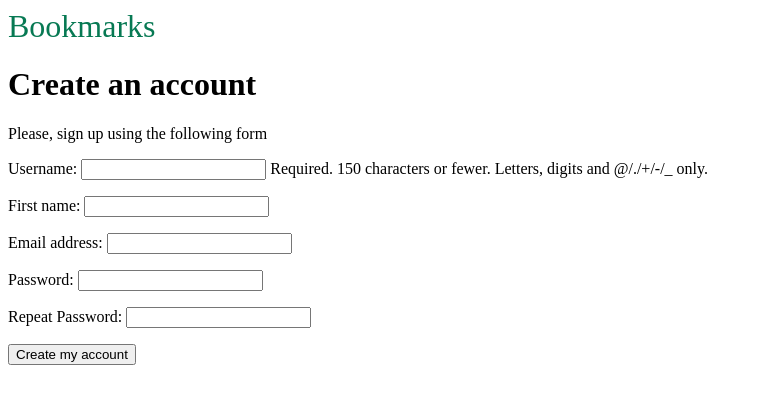
After one commit to AlvinWong7896/socialWebsite, a Django app: page /account/register/ in a window 1280 px wide. The commit adds this page. Shown: the top 404 px of the page, without its empty margins (0-759 px from the left). Run offline with Django 4.2, Linux system fonts and the light colour scheme.

Commit message:
add user registration and user profiles

```diff
--- a/account/forms.py
+++ b/account/forms.py
@@ -1,6 +1,22 @@
 from django import forms
+from django.contrib.auth.models import User
 
 
 class LoginForm(forms.Form):
     username = forms.CharField()
     password = forms.CharField(widget=forms.PasswordInput)
+
+
+class UserRegistrationForm(forms.ModelForm):
+    password = forms.CharField(label="Password", widget=forms.PasswordInput)
+    password2 = forms.CharField(label="Repeat Password", widget=forms.PasswordInput)
+
+    class Meta:
+        model = User
+        fields = ("username", "first_name", "email")
+
+    def clean_password2(self):
+        cd = self.cleaned_data
+        if cd["password"] != cd["password2"]:
+            raise forms.ValidationError("Password don't match.")
+        return cd["password2"]
--- a/account/static/css/base.css
+++ b/account/static/css/base.css
@@ -1,13 +1,13 @@
 
-.header {
+/* #header {
     background-color: #242424;
     display: flex;
     flex-flow: row wrap;
     justify-content: stretch;
-}
+} */
 
 .logo {
-    color: aquamarine;
+    color: rgb(7, 121, 83);
     font-size: xx-large;
     text-align: left;
 }
@@ -32,3 +32,12 @@
     text-decoration: none;
     color: white;
 }
+
+/* .user a {
+    display: inline-block;
+    padding: 25px;
+    margin: 0 25px;
+    text-align: center ;
+    text-decoration: none;
+    color: white;
+} */
--- /dev/null
+++ b/account/templates/account/register.html
@@ -0,0 +1,15 @@
+{% extends 'base.html' %}
+
+
+{% block title %}Create an account{% endblock title %}
+
+
+{% block content %}
+    <h1>Create an account</h1>
+    <p>Please, sign up using the following form</p>
+    <form method="post">
+        {{ user_form.as_p}}
+        {% csrf_token %}
+        <p><input type="submit" value="Create my account" aria-label="create account"></p>
+    </form>
+{% endblock content %}
--- a/account/templates/base.html
+++ b/account/templates/base.html
@@ -10,7 +10,6 @@
 <body>
     <div id="header">
         <span class="logo">Bookmarks</span>
-
         {% if request.user.is_authenticated %}
             <ul class="menu">
                 <li {% if section == 'dashboard' %} class="selected"{% endif %}>
@@ -25,12 +24,11 @@
         {% endif %}
 
         <span class="user">
-
             {% if request.user.is_authenticated %}
                 Hello {{ request.user.first_name }}
                 <a href="{% url 'logout' %}">Logout</a>
             {% else %}
-                <a href="{% url 'login' %}">Log-in</a>
+                <!-- <a href="{% url 'login' %}">Log-in</a> -->
             {% endif %}
         </span>
     </div>
--- a/account/urls.py
+++ b/account/urls.py
@@ -40,4 +40,5 @@ urlpatterns = [
         auth_views.PasswordResetCompleteView.as_view(),
         name="password_reset_complete",
     ),
+    path("register/", views.register, name="register"),
 ]
--- a/account/views.py
+++ b/account/views.py
@@ -2,7 +2,7 @@ from django.contrib.auth import authenticate, login
 from django.contrib.auth.decorators import login_required
 from django.http import HttpResponse
 from django.shortcuts import render, redirect
-from .forms import LoginForm
+from .forms import LoginForm, UserRegistrationForm
 
 
 def user_login(request):
@@ -36,3 +36,19 @@ def user_login(request):
 @login_required
 def dashboard(request):
     return render(request, "account/dashboard.html", {"section": "dashboard"})
+
+
+def register(request):
+    if request.method == "POST":
+        user_form = UserRegistrationForm(request.POST)
+        if user_form.is_valid():
+            # Create a new user object but avoid saving it yet
+            new_user = user_form.save(commit=False)
+            # Set the chosen password
+            new_user.set_password(user_form.cleaned_data["password"])
+            # Save the User object
+            new_user.save()
+            return render(request, "account/register_done.html", {"new_user": new_user})
+    else:
+        user_form = UserRegistrationForm()
+    return render(request, "account/register.html", {"user_form": user_form})
```
Also changed, not shown: account/templates/account/register_done.html (added, +10 -0 lines), db.sqlite3.
